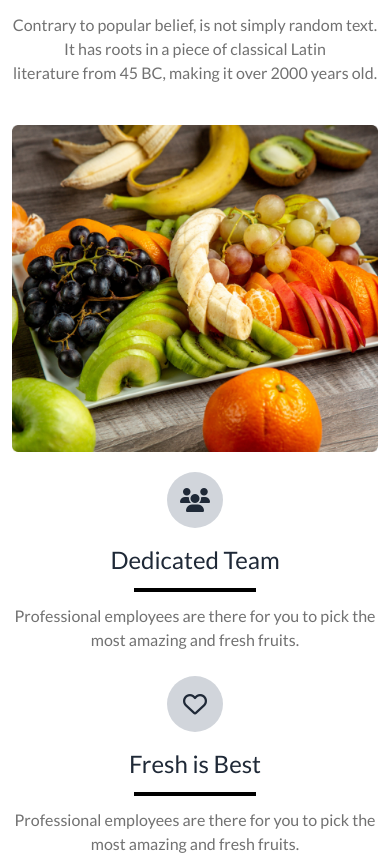
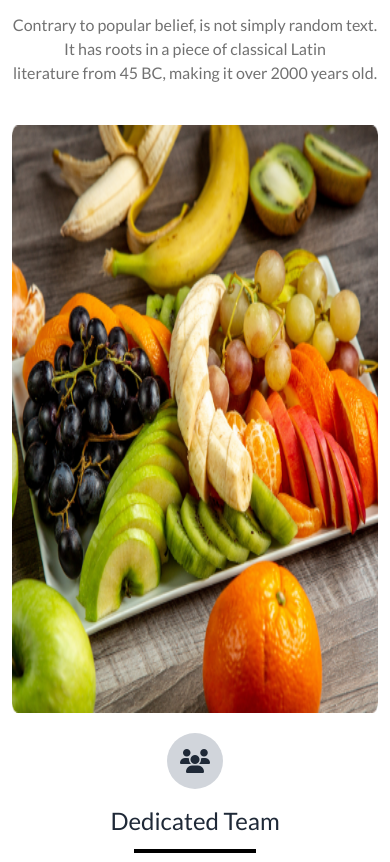
Before and after one commit to abusayed0/fruit-burst-assigment-3-batch8, a plain HTML site: page index.html in a window 390 px wide. Shown: the part 4389-5251 px from the top of the page. Drawn offline with nearby package versions, Linux system fonts and the light colour scheme.

Commit message:
solved why choose us section's image height related issu

```diff
--- a/index.html
+++ b/index.html
@@ -408,7 +408,7 @@
                     literature from 45 BC, making it over 2000 years old.
                 </p>
             </div>
-            <div class="mt-10 grid gap-5 grid-cols-1  lg:grid-cols-3">
+            <div class="mt-10 grid gap-5 grid-cols-1  lg:grid-cols-3 auto-rows-fr">
 
                 <!-- left side  start-->
                 <div class="flex flex-col gap-6 text-center md:text-start">
@@ -455,8 +455,8 @@
                 <!-- left side end  -->
 
                 <!-- center image start -->
-                <div class="order-first lg:order-none">
-                    <img class="w-full h-full" src="images/whychoose1.png" alt="">
+                <div class="order-first lg:order-none relative">
+                    <img class="w-full h-full absolute" src="images/whychoose1.png" alt="">
 
                 </div>
                 <!-- center image end  -->
```
